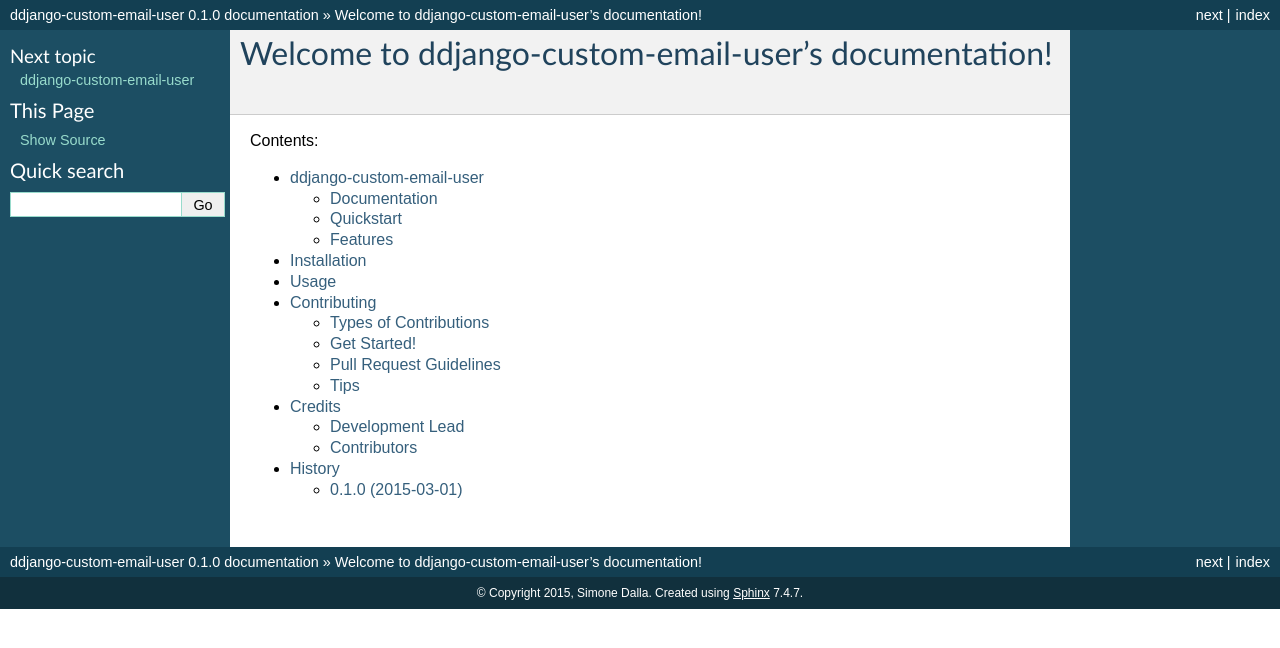
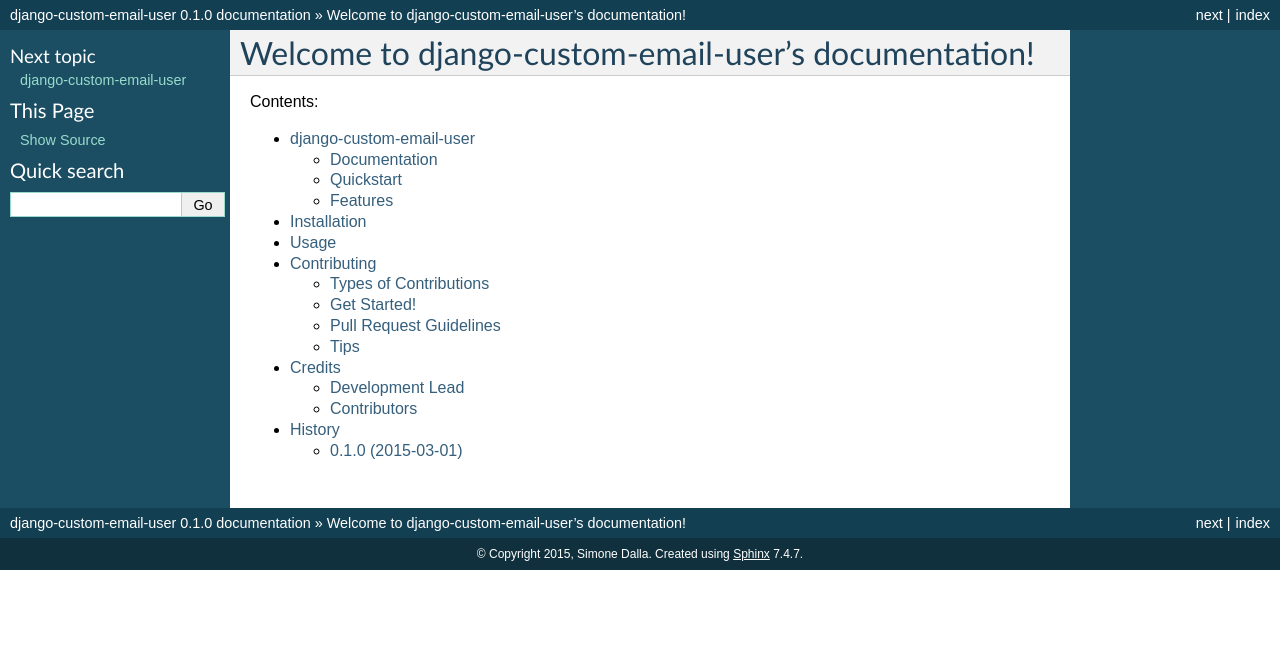
Before and after one commit to simodalla/django-custom-email-user, a Sphinx documentation site: the page built from docs/index.rst, in a window 1280 px wide. Shown: the top 648 px of the page. Built offline with Sphinx 7.4.7, drawn with Linux system fonts in a browser that asks for light colours.

Commit message:
corrent typo "ddjango-custom"..

```diff
--- a/CONTRIBUTING.rst
+++ b/CONTRIBUTING.rst
@@ -36,8 +36,8 @@
 Write Documentation
 ~~~~~~~~~~~~~~~~~~~
 
-ddjango-custom-email-user could always use more documentation, whether as part of the
-official ddjango-custom-email-user docs, in docstrings, or even on the web in blog posts,
+django-custom-email-user could always use more documentation, whether as part of the
+official django-custom-email-user docs, in docstrings, or even on the web in blog posts,
 articles, and such.
 
 Submit Feedback
--- a/README.rst
+++ b/README.rst
@@ -1,5 +1,5 @@
 =============================
-ddjango-custom-email-user
+django-custom-email-user
 =============================
 
 .. image:: https://badge.fury.io/py/django-custom-email-user.png
@@ -21,7 +21,7 @@
 Quickstart
 ----------
 
-Install ddjango-custom-email-user::
+Install django-custom-email-user::
 
     pip install django-custom-email-user
 
--- a/docs/conf.py
+++ b/docs/conf.py
@@ -46,7 +46,7 @@
 master_doc = 'index'
 
 # General information about the project.
-project = u'ddjango-custom-email-user'
+project = u'django-custom-email-user'
 copyright = u'2015, Simone Dalla'
 
 # The version info for the project you're documenting, acts as replacement for
@@ -192,7 +192,7 @@
 # Grouping the document tree into LaTeX files. List of tuples
 # (source start file, target name, title, author, documentclass [howto/manual]).
 latex_documents = [
-  ('index', 'django-custom-email-user.tex', u'ddjango-custom-email-user Documentation',
+  ('index', 'django-custom-email-user.tex', u'django-custom-email-user Documentation',
    u'Simone Dalla', 'manual'),
 ]
 
@@ -222,7 +222,7 @@
 # One entry per manual page. List of tuples
 # (source start file, name, description, authors, manual section).
 man_pages = [
-    ('index', 'django-custom-email-user', u'ddjango-custom-email-user Documentation',
+    ('index', 'django-custom-email-user', u'django-custom-email-user Documentation',
      [u'Simone Dalla'], 1)
 ]
 
@@ -236,7 +236,7 @@
 # (source start file, target name, title, author,
 #  dir menu entry, description, category)
 texinfo_documents = [
-  ('index', 'django-custom-email-user', u'ddjango-custom-email-user Documentation',
+  ('index', 'django-custom-email-user', u'django-custom-email-user Documentation',
    u'Simone Dalla', 'django-custom-email-user', 'One line description of project.',
    'Miscellaneous'),
 ]
--- a/docs/index.rst
+++ b/docs/index.rst
@@ -3,7 +3,7 @@
    You can adapt this file completely to your liking, but it should at least
    contain the root `toctree` directive.
 
-Welcome to ddjango-custom-email-user's documentation!
+Welcome to django-custom-email-user's documentation!
 =================================================================
 
 Contents:
--- a/docs/usage.rst
+++ b/docs/usage.rst
@@ -2,6 +2,6 @@
 Usage
 ========
 
-To use ddjango-custom-email-user in a project::
+To use django-custom-email-user in a project::
 
     import django-custom-email-user
--- a/setup.py
+++ b/setup.py
@@ -24,7 +24,7 @@
 history = open('HISTORY.rst').read().replace('.. :changelog:', '')
 
 setup(
-    name='ddjango-custom-email-user',
+    name='django-custom-email-user',
     version=version,
     description="""Cus""",
     long_description=readme + '\n\n' + history,
```
Also changed, not shown: 1 other file.
